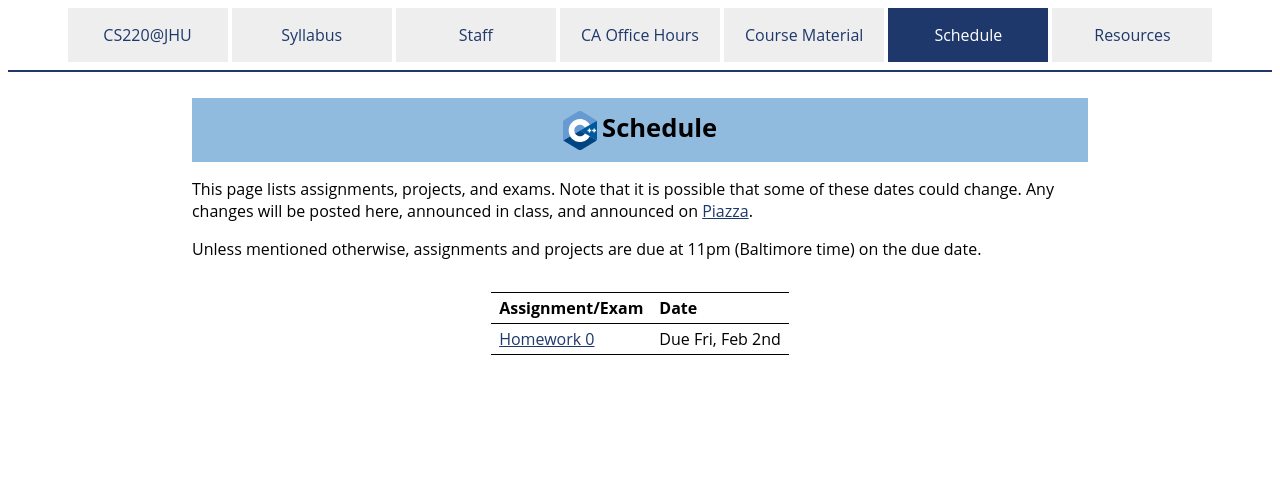
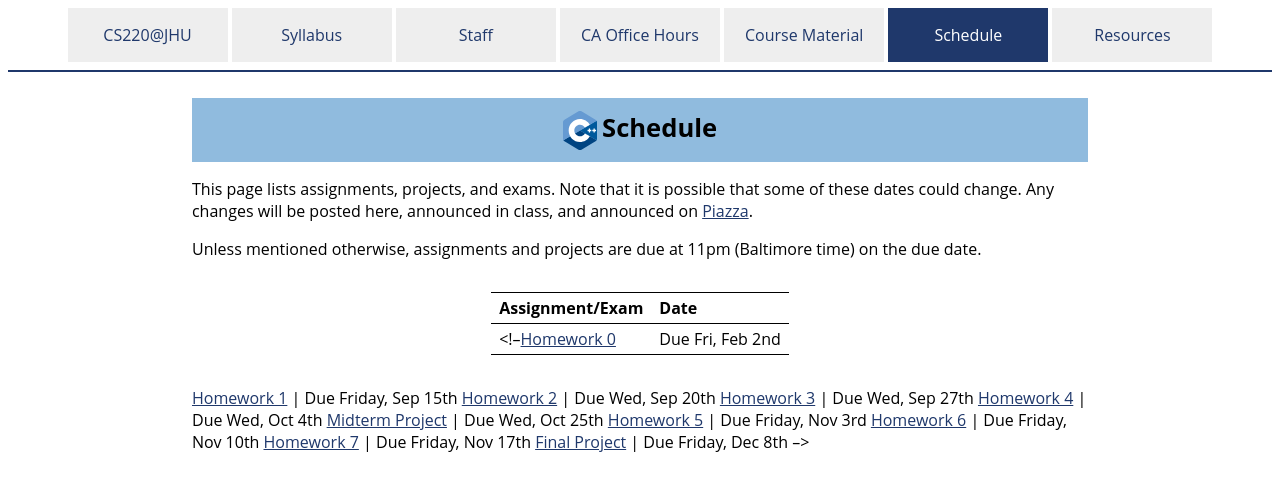
Before and after one commit to jhu-ip/cs220-f24, a Jekyll site: the page built from schedule.md, in a window 1280 px wide. Shown: the top 491 px of the page. Built offline with Jekyll 4.4.1, drawn with Linux system fonts in a browser that asks for light colours.

Commit message:
updated GS entry code

```diff
--- a/schedule.md
+++ b/schedule.md
@@ -13,9 +13,9 @@
 
 Assignment/Exam | Date
 --------------- | ----
-[Homework 0](assign/hw0.html) | Due Fri, Feb 2nd
+<!--[Homework 0](assign/hw0.html) | Due Fri, Feb 2nd
 
-<!--
+
 [Homework 1](assign/hw1.html) | Due Friday, Sep 15th
 [Homework 2](https://www.gradescope.com/courses/584905/assignments/3340478) | Due Wed, Sep 20th
 [Homework 3](assign/hw3.html) | Due Wed, Sep 27th
```
